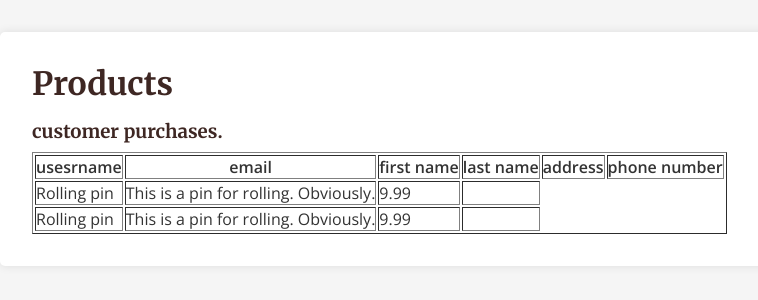
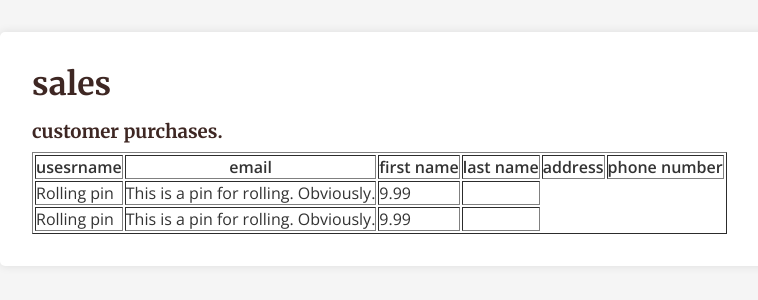
Before and after one commit to khanya-mcfadden/SQLite_Implementation, a Flask app: page /sales in a window 1280 px wide. Shown: the part 54-354 px from the top of the page, without its empty margins (240-998 px from the left). Run offline with Flask 3, Linux system fonts and the light colour scheme.

Commit message:
Update sales page header

```diff
--- a/templates/sales.html
+++ b/templates/sales.html
@@ -2,7 +2,7 @@
 
 {% extends "base.html" %} {% block title %}Products{% endblock %} {% block
 content %}
-<h1>Products</h1>
+<h1>sales</h1>
 <h3>
     customer purchases.
 </h3>
```
Also changed, not shown: BeanBrew.db.
